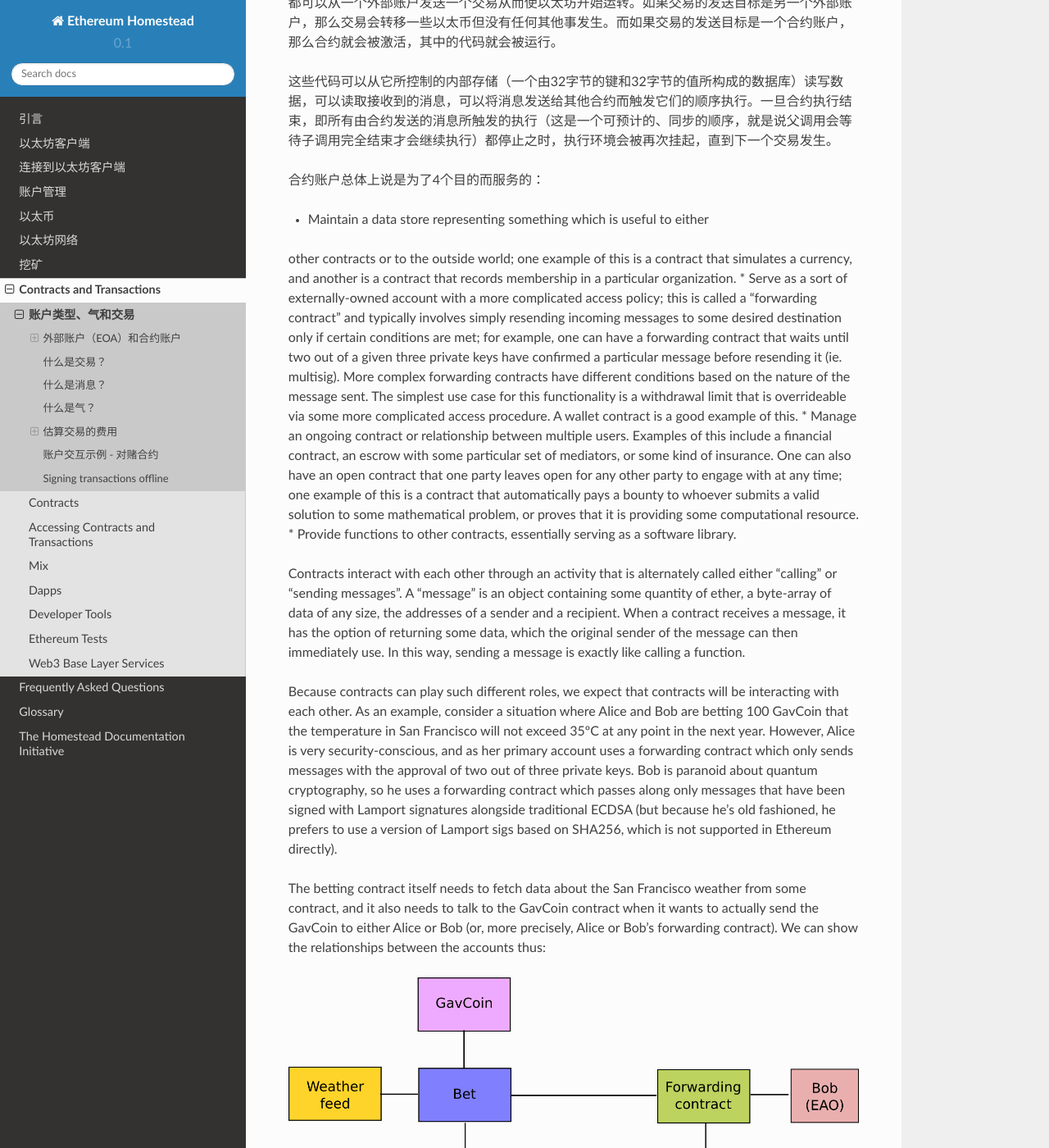
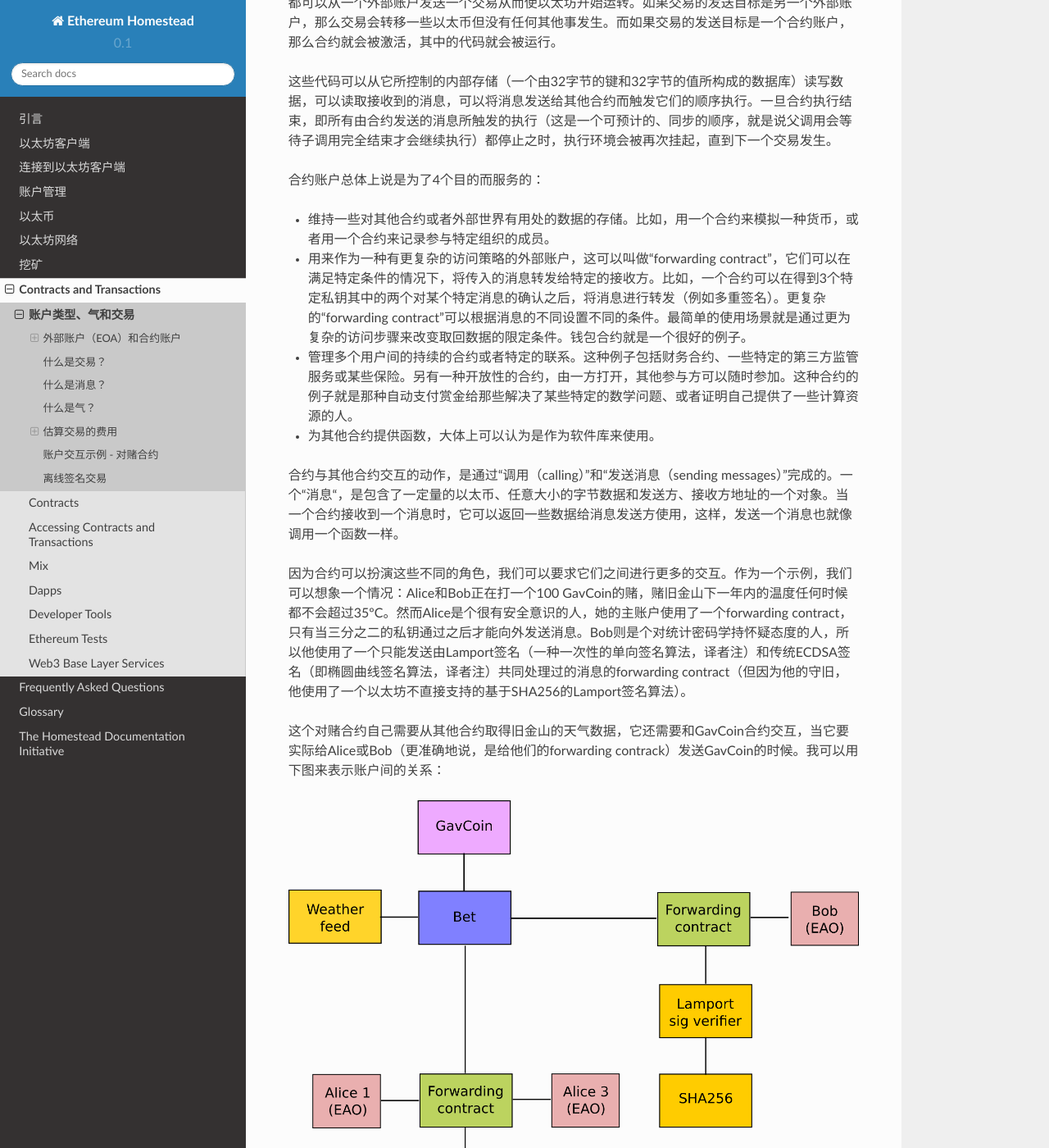
Before and after one commit to riversyang/homestead-guide-cn, a Sphinx documentation site: the page built from source/contracts-and-transactions/account-types-gas-and-transactions.rst, in a window 1280 px wide and 1400 px high, scrolled down 4474 px. Shown: the whole window at 82% size. Built offline with Sphinx 7.4.7 and the Read the Docs theme 2.0.0, drawn with Linux system fonts in a browser that asks for light colours; some of the changed text lies outside the part shown.

Commit message:
Update translation.

```diff
--- a/source/contracts-and-transactions/account-types-gas-and-transactions.rst
+++ b/source/contracts-and-transactions/account-types-gas-and-transactions.rst
@@ -155,93 +155,42 @@ contract creation  53000        在homestead版本中变更，从21000区块开
 
 合约账户总体上说是为了4个目的而服务的：
 
-* Maintain a data store representing something which is useful to either
-other contracts or to the outside world; one example of this is a contract
-that simulates a currency, and another is a contract that records
-membership in a particular organization.
-* Serve as a sort of externally-owned account with a more complicated
-access policy; this is called a "forwarding contract" and typically
-involves simply resending incoming messages to some desired destination
-only if certain conditions are met; for example, one can have a forwarding
-contract that waits until two out of a given three private keys have
-confirmed a particular message before resending it (ie. multisig). More
-complex forwarding contracts have different conditions based on the
-nature of the message sent. The simplest use case for this functionality
-is a withdrawal limit that is overrideable via some more complicated
-access procedure. A wallet contract is a good example of this.
-* Manage an ongoing contract or relationship between multiple users.
-Examples of this include a financial contract, an escrow with some
-particular set of mediators, or some kind of insurance. One can also
-have an open contract that one party leaves open for any other party to
-engage with at any time; one example of this is a contract that
-automatically pays a bounty to whoever submits a valid solution to some
-mathematical problem, or proves that it is providing some computational
-resource.
-* Provide functions to other contracts, essentially serving as a software
-library.
+* 维持一些对其他合约或者外部世界有用处的数据的存储。比如，用一个合约来模拟一种货币，或者用一个合约来记录参与特定组织的成员。
+* 用来作为一种有更复杂的访问策略的外部账户，这可以叫做“forwarding contract”，它们可以在满足特定条件的情况下，将传入的消息转发给特定的接收方。比如，一个合约可以在得到3个特定私钥其中的两个对某个特定消息的确认之后，将消息进行转发（例如多重签名）。更复杂的“forwarding contract”可以根据消息的不同设置不同的条件。最简单的使用场景就是通过更为复杂的访问步骤来改变取回数据的限定条件。钱包合约就是一个很好的例子。
+* 管理多个用户间的持续的合约或者特定的联系。这种例子包括财务合约、一些特定的第三方监管服务或某些保险。另有一种开放性的合约，由一方打开，其他参与方可以随时参加。这种合约的例子就是那种自动支付赏金给那些解决了某些特定的数学问题、或者证明自己提供了一些计算资源的人。
+* 为其他合约提供函数，大体上可以认为是作为软件库来使用。
 
-Contracts interact with each other through an activity that is alternately
-called either "calling" or "sending messages". A "message" is an object
-containing some quantity of ether, a byte-array of data of any size, the
-addresses of a sender and a recipient. When a contract receives a message,
-it has the option of returning some data, which the original sender of
-the message can then immediately use. In this way, sending a message is
-exactly like calling a function.
+合约与其他合约交互的动作，是通过“调用（calling）”和“发送消息（sending messages）”完成的。一个“消息“，是包含了一定量的以太币、任意大小的字节数据和发送方、接收方地址的一个对象。当一个合约接收到一个消息时，它可以返回一些数据给消息发送方使用，这样，发送一个消息也就像调用一个函数一样。
 
-Because contracts can play such different roles, we expect that contracts
-will be interacting with each other. As an example, consider a situation
-where Alice and Bob are betting 100 GavCoin that the temperature in San
-Francisco will not exceed 35ºC at any point in the next year. However,
-Alice is very security-conscious, and as her primary account uses a
-forwarding contract which only sends messages with the approval of two
-out of three private keys. Bob is paranoid about quantum cryptography,
-so he uses a forwarding contract which passes along only messages that
-have been signed with Lamport signatures alongside traditional ECDSA
-(but because he's old fashioned, he prefers to use a version of Lamport
-sigs based on SHA256, which is not supported in Ethereum directly).
+因为合约可以扮演这些不同的角色，我们可以要求它们之间进行更多的交互。作为一个示例，我们可以想象一个情况：Alice和Bob正在打一个100 GavCoin的赌，赌旧金山下一年内的温度任何时候都不会超过35ºC。然而Alice是个很有安全意识的人，她的主账户使用了一个forwarding contract，只有当三分之二的私钥通过之后才能向外发送消息。Bob则是个对统计密码学持怀疑态度的人，所以他使用了一个只能发送由Lamport签名（一种一次性的单向签名算法，译者注）和传统ECDSA签名（即椭圆曲线签名算法，译者注）共同处理过的消息的forwarding contract（但因为他的守旧，他使用了一个以太坊不直接支持的基于SHA256的Lamport签名算法）。
 
-The betting contract itself needs to fetch data about the San Francisco
-weather from some contract, and it also needs to talk to the GavCoin
-contract when it wants to actually send the GavCoin to either Alice or
-Bob (or, more precisely, Alice or Bob's forwarding contract). We can show
-the relationships between the accounts thus:
+这个对赌合约自己需要从其他合约取得旧金山的天气数据，它还需要和GavCoin合约交互，当它要实际给Alice或Bob（更准确地说，是给他们的forwarding contrack）发送GavCoin的时候。我可以用下图来表示账户间的关系：
 
 ..  image:: ../img/contract_relationship.png
 ..
    :align: center
 
-When Bob wants to finalize the bet, the following steps happen:
+当Bob希望结束对赌的时候，下述步骤将会发生：
 
-1. A transaction is sent, triggering a message from Bob's EOA to his
-forwarding contract.
-2. Bob's forwarding contract sends the hash of the message and the
-Lamport signature to a contract which functions as a Lamport signature
-verification library.
-3. The Lamport signature verification library sees that Bob wants a
-SHA256-based Lamport sig, so it calls the SHA256 library many times as
-needed to verify the signature.
-4. Once the Lamport signature verification library returns 1, signifying
-that the signature has been verified, it sends a message to the contract
-representing the bet.
-5. The bet contract checks the contract providing the San Francisco
-temperature to see what the temperature is.
-6. The bet contract sees that the response to the messages shows that
-the temperature is above 35ºC, so it sends a message to the GavCoin
-contract to move the GavCoin from its account to Bob's forwarding contract.
+1、一个交易被发出，触发一个由Bob的外部账户发送到他的forwarding contract的消息。
 
-Note that the GavCoin is all "stored" as entries in the GavCoin contract's
-database; the word "account" in the context of step 6 simply means that
-there is a data entry in the GavCoin contract storage with a key for the
-bet contract's address and a value for its balance. After receiving this
-message, the GavCoin contract decreases this value by some amount and
-increases the value in the entry corresponding to Bob's forwarding
-contract's address. We can see these steps in the following diagram:
+2、Bob的forwarding contract发送消息的哈希值和Lamport签名给一个用来做Lamport签名校验库的合约。
+
+3、Lamport签名校验库发现Bob需要基于SHA256的Lamport签名，于是它需要调用SHA256库若干次来校验签名。
+
+4、一旦Lamport签名校验库返回1，也就是说签名已经校验成功，它会给对赌合约发送一个消息。
+
+5、对赌合约会检查提供温度数据的合约取得旧金山的温度数据。
+
+6、如果对赌合约发现温度数据中有超过35ºC的数据，它就会给GavCoin合约发送一个消息，来将合约账户中的GavCoin转移到Bob的forwarding contract。
+
+注意，GavCoin全部都在GavCoin合约的数据库中存储，上边步骤6中所说的“合约账户”是指GavCoin合约的内部会有一个以这个对赌合约地址为键，以其余额为值的数据项。当收到这个消息之后，GavCoin合约会从这个地址减掉一定的数额，给Bob的forwarding contract地址增加相应的数额。我们可以在下图中看到这些步骤：
 
 ..  image:: ../img/contract_relationship2.png
 ..
    :align: center
 
-Signing transactions offline
+离线签名交易
 ================================================================================
 
 [ Maybe add this to the FAQ and point to the ethkey section of
```
